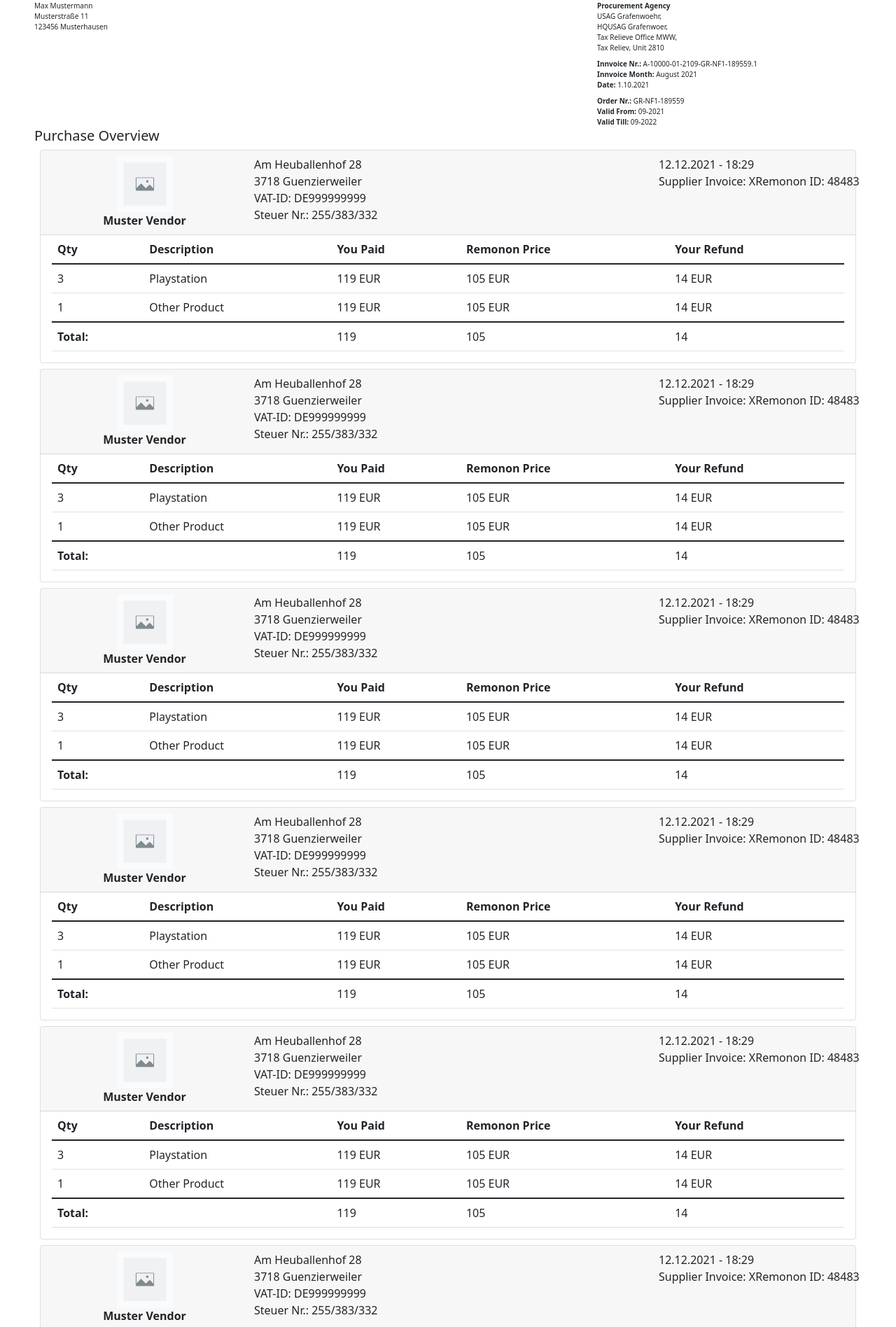
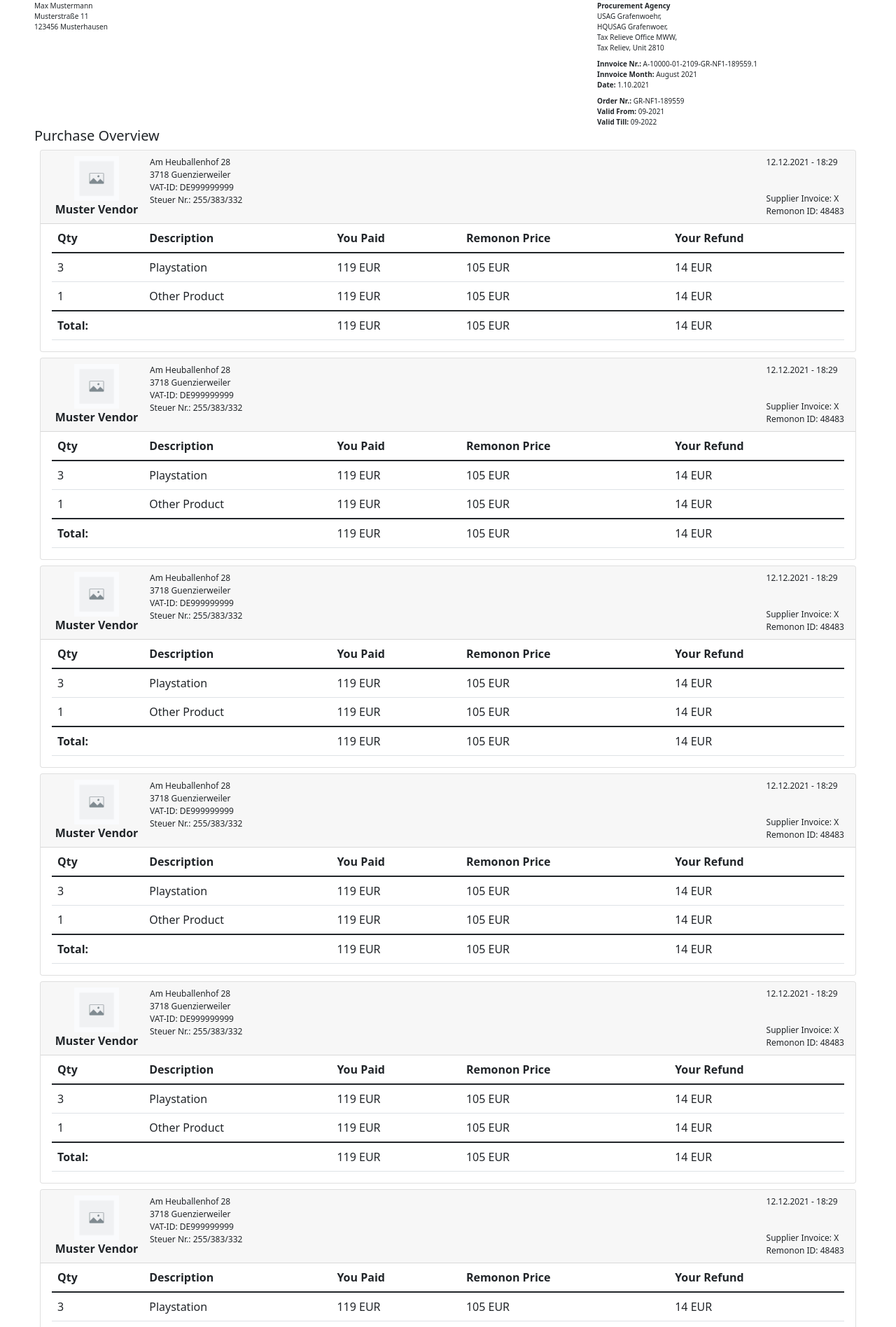
Before and after one commit to GundlackFelixDEV/pdf-template-service, a Flask app: page /sammelrechnung in a window 1280 px wide. Shown: the part 1093-2989 px from the top of the page at 70% size. Run offline with Flask 2, Linux system fonts and the light colour scheme.

Commit message:
fix layout of receit listings

```diff
--- a/templates/receit_listing.j2
+++ b/templates/receit_listing.j2
@@ -4,30 +4,33 @@
     </div>
     {% for item in Receits %}
     <div class="page-break-auto p-0">
-        <div class="card m-2 p-0">
+        <div class="card m-2 p-0 receit">
             <div class="card-header">
-                <div class="row">
-                    <div class="col-3 text-center">
+                <div class="receit-info d-flex flex-row">
+                    <div class="receit-logo text-center d-flex justify-content-center mr-2">
+                        <div>
                             <div class="logo-vendor m-auto">
                                 <img src="static/images/logo_placeholder.jpg" />
                             </div>
                             <b>{{item.vendor.name}}</b>
                         </div>
-                    <div class="col-6">
+                    </div>
+                    <div class="d-flex flex-grow-1">
+                        <div>
                             <div>{{item.vendor.ocr_MerchantStreet}}</div>
                             <div>{{item.vendor.ocr_MerchantPostcode}}&nbsp;{{item.vendor.ocr_MerchantCity}}</div>
                             <div>VAT-ID:&nbsp;{{item.vendor.ocr_VatNumber}}</div>
                             <div>Steuer Nr.:&nbsp;{{item.vendor.ocr_TaxNumber}}</div>
                         </div>
-                    <div class="col-3">
+                    </div>
+                    <div class="d-flex">
                         <div class="d-flex flex-column">
-                            <div class="d-flex text-nowrap text-right">{{item.ocr_Date}}</div>
-                            <div class="d-flex mt-auto flex-row">
-                                <div class="d-flex">Supplier&nbsp;Invoice:&nbsp;{{item.invoiceNr}}</div>
-                                <div class="d-flex">Remonon&nbsp;ID:&nbsp;{{item.romononID}}</div>
+                            <div class="text-nowrap text-right">{{item.ocr_Date}}</div>
+                            <div class="mt-auto">
+                                <div>Supplier&nbsp;Invoice:&nbsp;{{item.invoiceNr}}</div>
+                                <div>Remonon&nbsp;ID:&nbsp;{{item.romononID}}</div>
                             </div>
                         </div>
-
                     </div>
                 </div>
             </div>
@@ -57,9 +60,9 @@
                         <tr>
                             <td><b>Total:</b></td>
                             <td></td>
-                            <td>{{item.TotalAmount}}</td>
-                            <td>{{item.TotalRemonon}}</td>
-                            <td>{{item.TotalRefund}}</td>
+                            <td>{{item.TotalAmount}}&nbsp;EUR</td>
+                            <td>{{item.TotalRemonon}}&nbsp;EUR</td>
+                            <td>{{item.TotalRefund}}&nbsp;EUR</td>
                         </tr>
                     </tfoot>
                 </table>
--- a/templates/receit_listing_style.html
+++ b/templates/receit_listing_style.html
@@ -1,8 +1,8 @@
 {% block css %}
     <style>
         .logo-vendor {
-            width: 5rem;
-            height: 5rem;
+            width: 64px;
+            height: 64px;
         }
 
         .logo-vendor img {
@@ -14,5 +14,14 @@
             page-break-before: auto;
             page-break-inside: avoid;
         }
+
+        div.receit-info > div:not(:first-child){
+            font-size: 12px;
+        }
+
+        div.receit-logo {
+            width: 128px;
+            margin-right: 0.75rem;
+        }
     </style>
 {% endblock %}
```
Lines whose indentation alone changed are shown as unchanged.
